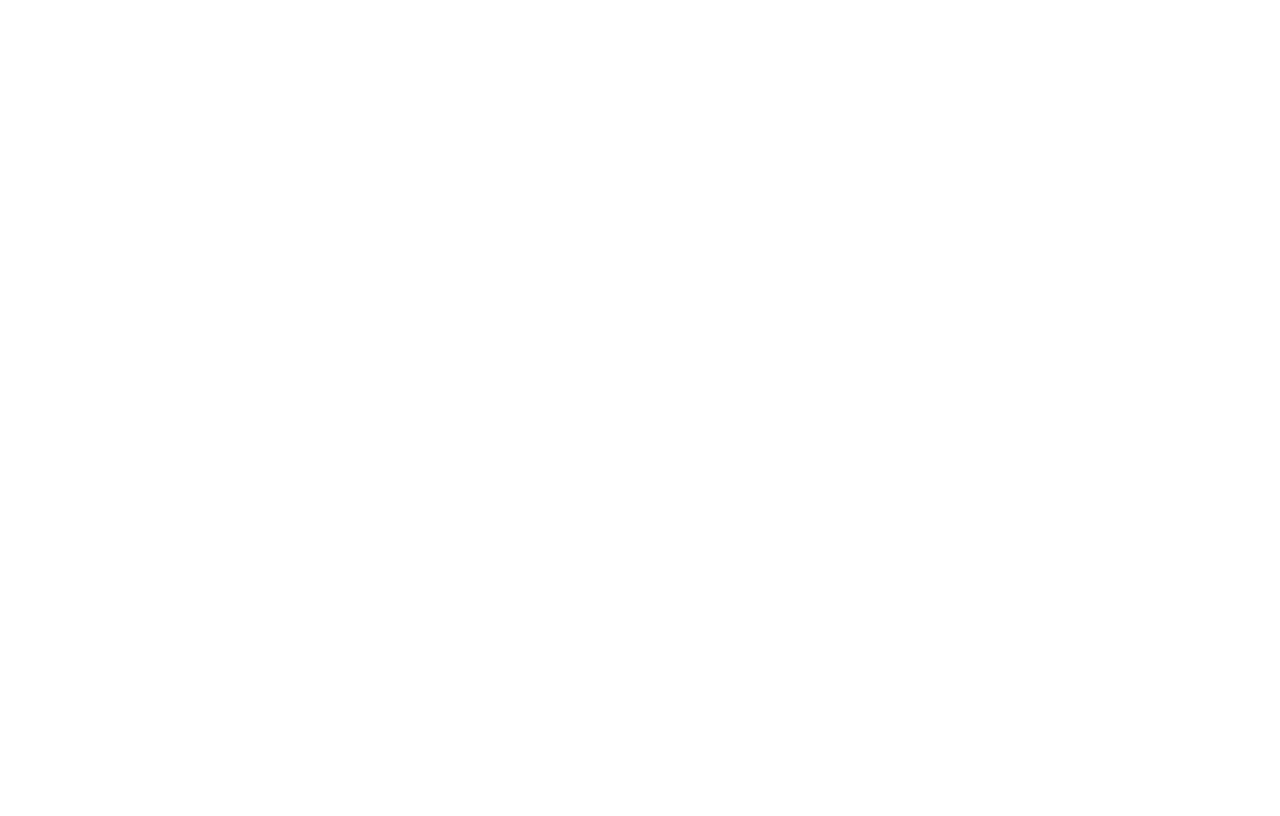
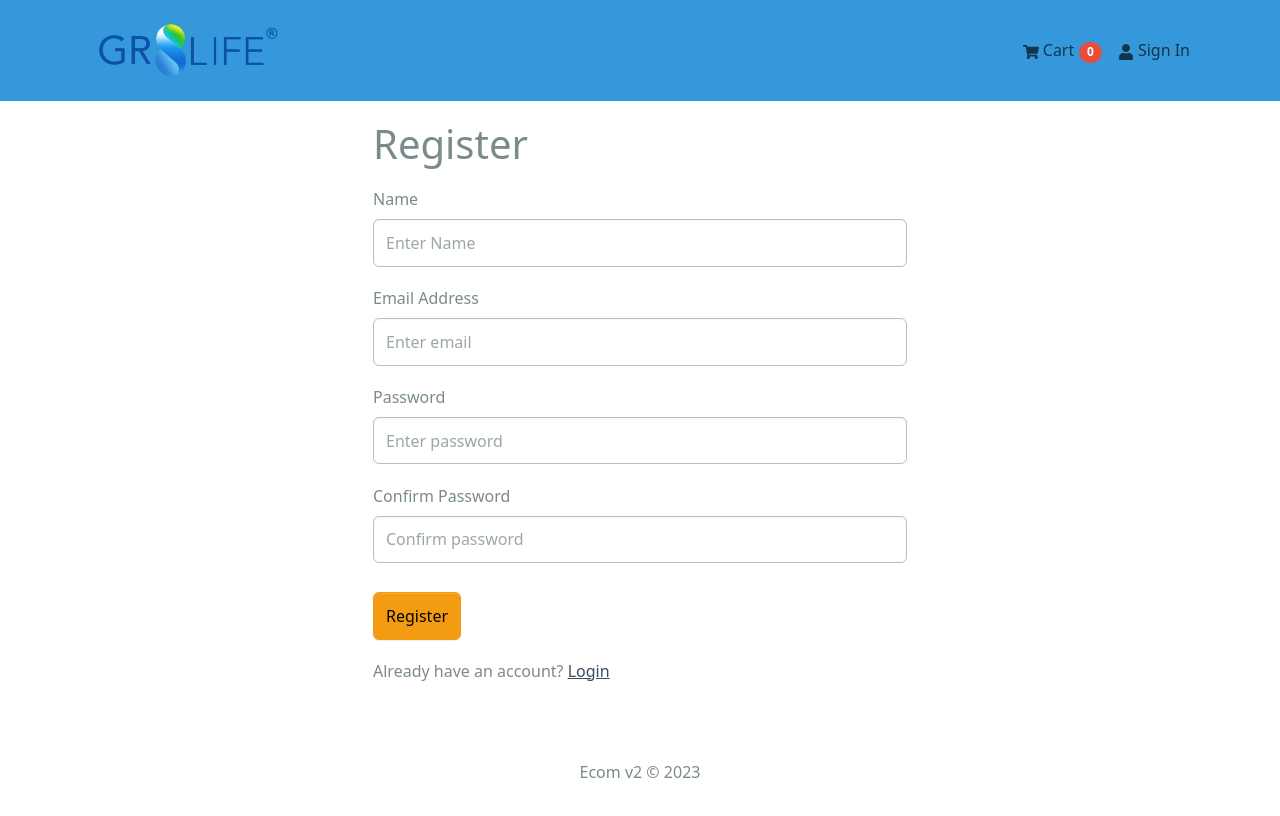
Before and after one commit to r4sy4n/ecommerce-app, a React (Vite) app in the folder client/: page /register in a window 1280 px wide. Before the commit this address had no page. Shown: the top 816 px of the page. Built offline with nearby package versions, Linux system fonts and the light colour scheme.

Commit message:
Feat: added register screen

```diff
--- a/client/src/App.jsx
+++ b/client/src/App.jsx
@@ -11,6 +11,7 @@
 import ProductScreen from './pages/ProductScreen';
 import CartScreen from './pages/CartScreen';
 import LoginScreen from './pages/LoginScreen';
+import RegisterScreen from './pages/RegisterScreen';
 
 const App = () => {
   return (
@@ -21,6 +22,7 @@
             <Route path='products/:id' element={<ProductScreen />} />
             <Route path='/cart' element={<CartScreen />} />
             <Route path='/login' element={<LoginScreen />} />
+            <Route path='/register' element={<RegisterScreen />} />
           </Route>
         </Routes>
         <ToastContainer autoClose='3000' position='top-center'/>
--- /dev/null
+++ b/client/src/pages/RegisterScreen.jsx
@@ -0,0 +1,105 @@
+import { useState, useEffect, useContext } from 'react';
+import { Link, useLocation, useNavigate } from 'react-router-dom';
+import { Form, Button, Row, Col } from 'react-bootstrap';
+import FormContainer from '../components/FormContainer';
+import axios from 'axios';
+import { toast } from 'react-toastify';
+import Loading from '../components/Loading';
+import { UserContext } from '../context/UserContext';
+
+const RegisterScreen = () => {
+    const [name, setName] = useState('')
+    const [email, setEmail] = useState('');
+    const [password, setPassword] = useState('');
+    const [confirmPassword, setConfirmPassword] = useState('');
+    const navigate = useNavigate();
+    const [isLoading] = useState(false);
+    const { userInfo, setUserInfo } = useContext(UserContext);
+    const { search } = useLocation();
+    const sp = new URLSearchParams(search);
+    const redirect = sp.get('redirect') || '/';
+
+  useEffect(() => {
+    if(userInfo){
+      navigate(redirect)
+    }
+  },[userInfo, redirect, navigate])
+
+// Set the default Axios configuration to include credentials
+axios.defaults.withCredentials = true;
+
+    const submitHandler = (e) => {
+        e.preventDefault();
+        if(password !== confirmPassword){
+            toast.error('Passwords do not match!');
+            return
+        }else{
+            axios.post(`${import.meta.env.VITE_API_URL}/api/v1/auth/register`, { username: name, email: email, password: password }).then( response => {
+                localStorage.setItem('userInfo', JSON.stringify(response.data))
+                toast.success(response.data.message)
+                navigate(redirect)
+                setUserInfo(response.data)
+            }).catch(error => {
+                console.log(error)
+                toast.error(error.response.data.error)
+            })
+        }
+
+    }
+
+  return (
+    <FormContainer>
+        <h1>Register</h1>
+
+        <Form onSubmit={submitHandler}>
+        <Form.Group controlId='name' className='my-3'>
+                <Form.Label>Name</Form.Label>
+                <Form.Control
+                    type='text'
+                    placeholder='Enter Name'
+                    value={name}
+                    onChange={(e) => setName(e.target.value)}
+                ></Form.Control>
+            </Form.Group>
+            <Form.Group controlId='email' className='my-3'>
+                <Form.Label>Email Address</Form.Label>
+                <Form.Control
+                    type='email'
+                    placeholder='Enter email'
+                    value={email}
+                    onChange={(e) => setEmail(e.target.value)}
+                ></Form.Control>
+            </Form.Group>
+            <Form.Group controlId='password' className='my-3'>
+                <Form.Label>Password</Form.Label>
+                <Form.Control
+                    type='password'
+                    placeholder='Enter password'
+                    value={password}
+                    onChange={(e) => setPassword(e.target.value)}
+                ></Form.Control>
+            </Form.Group>
+            <Form.Group controlId='confirmPassword' className='my-3'>
+                <Form.Label>Confirm Password</Form.Label>
+                <Form.Control
+                    type='password'
+                    placeholder='Confirm password'
+                    value={confirmPassword}
+                    onChange={(e) => setConfirmPassword(e.target.value)}
+                ></Form.Control>
+            </Form.Group>
+            <Button type='submit' variant='warning' className='mt-2' disabled={ isLoading }>
+                Register
+            </Button>
+            { isLoading && <Loading/>}
+        </Form>
+        <Row className='py-3'>
+            <Col>
+                Already have an account? <Link to={ redirect ? `/login?redirect=${redirect}` : '/login' }>Login</Link>
+            </Col>
+        </Row>
+    </FormContainer>
+  )
+}
+
+export default RegisterScreen;
```
Also changed, not shown: 1 other file (tests, documents, lock files or other folders).
